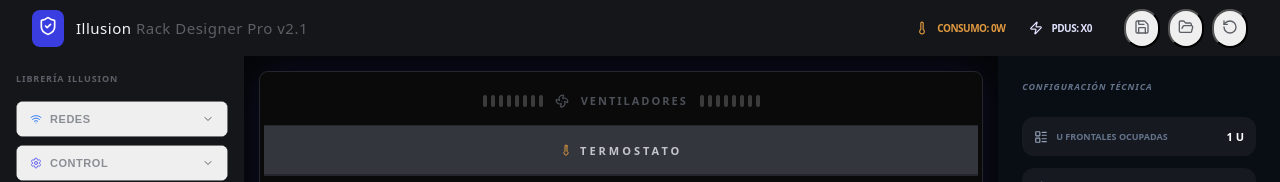
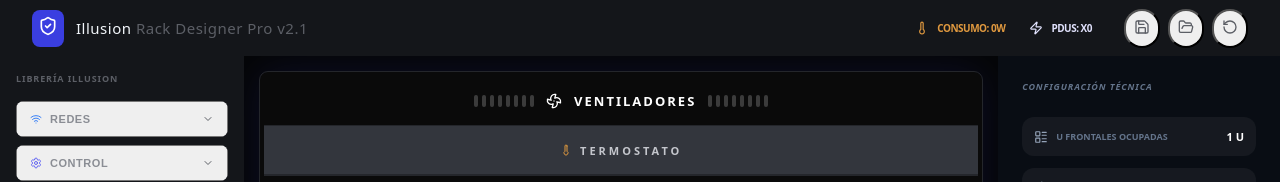
Before and after one commit to jonycusac-bot/illusion-rack-designer, a React (Vite) app: page / in a window 1280 px wide. Shown: the top 182 px of the page. Built offline with nearby package versions, Linux system fonts and the light colour scheme.

Commit message:
feat: mejorar visibilidad de VENTILADORES - texto mas grande y blanco intenso

```diff
--- a/src/App.jsx
+++ b/src/App.jsx
@@ -686,8 +686,8 @@ export default function App() {
               {/* Ventiladores */}
               <div style={{ height: `${PIXELS_PER_U}px`, borderBottom: '1px solid var(--border)' }} className="w-full flex items-center justify-center gap-3 shrink-0">
                 <div className="flex gap-1 opacity-20">{[...Array(8)].map((_, j) => <div key={j} className="w-1 h-3 bg-white rounded-full" />)}</div>
-                <Fan size={14} style={{ color: 'var(--text-disabled)' }} />
-                <span className="uppercase" style={{ fontSize: 'var(--font-label)', letterSpacing: '2px', color: 'var(--text-disabled)', fontWeight: 700 }}>Ventiladores</span>
+                <Fan size={16} style={{ color: '#ffffff' }} />
+                <span className="uppercase" style={{ fontSize: '13px', letterSpacing: '2px', color: '#ffffff', fontWeight: 700 }}>Ventiladores</span>
                 <div className="flex gap-1 opacity-20">{[...Array(8)].map((_, j) => <div key={j} className="w-1 h-3 bg-white rounded-full" />)}</div>
               </div>
               {/* Termostato */}
```
